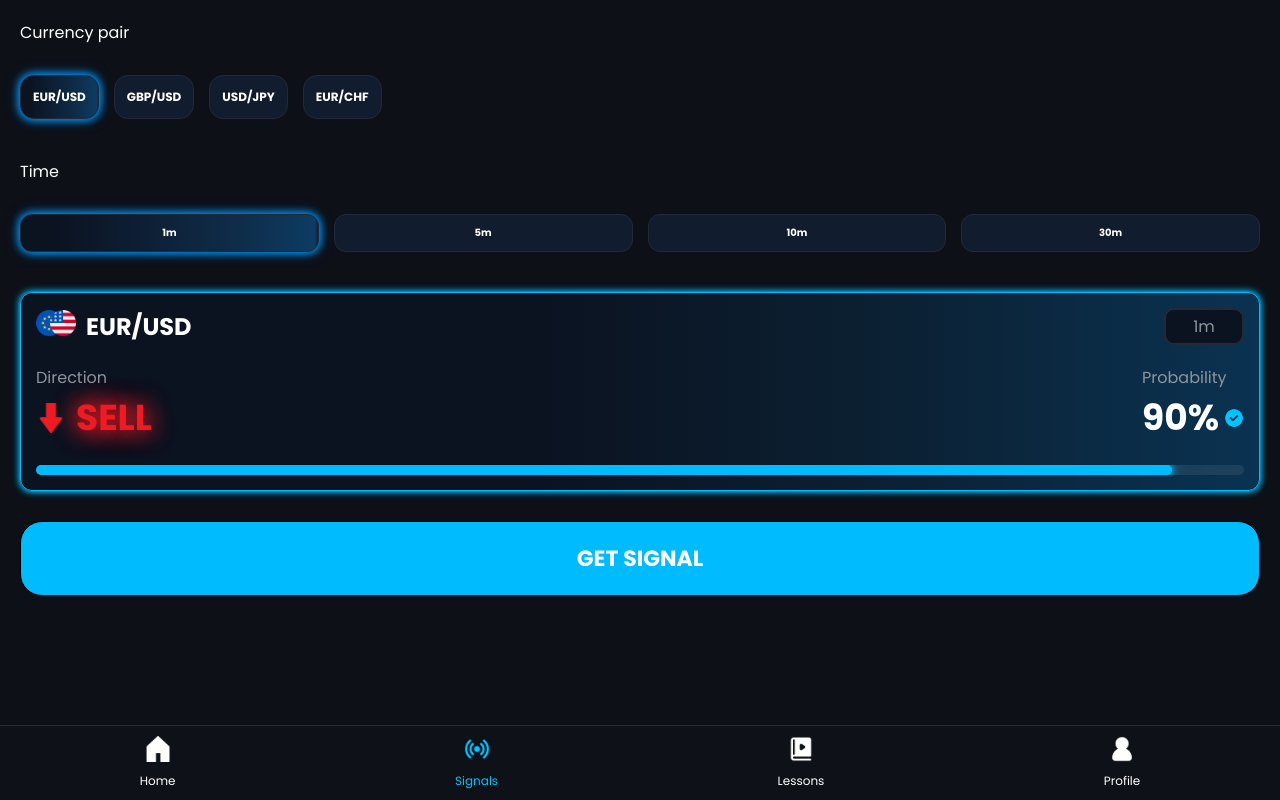
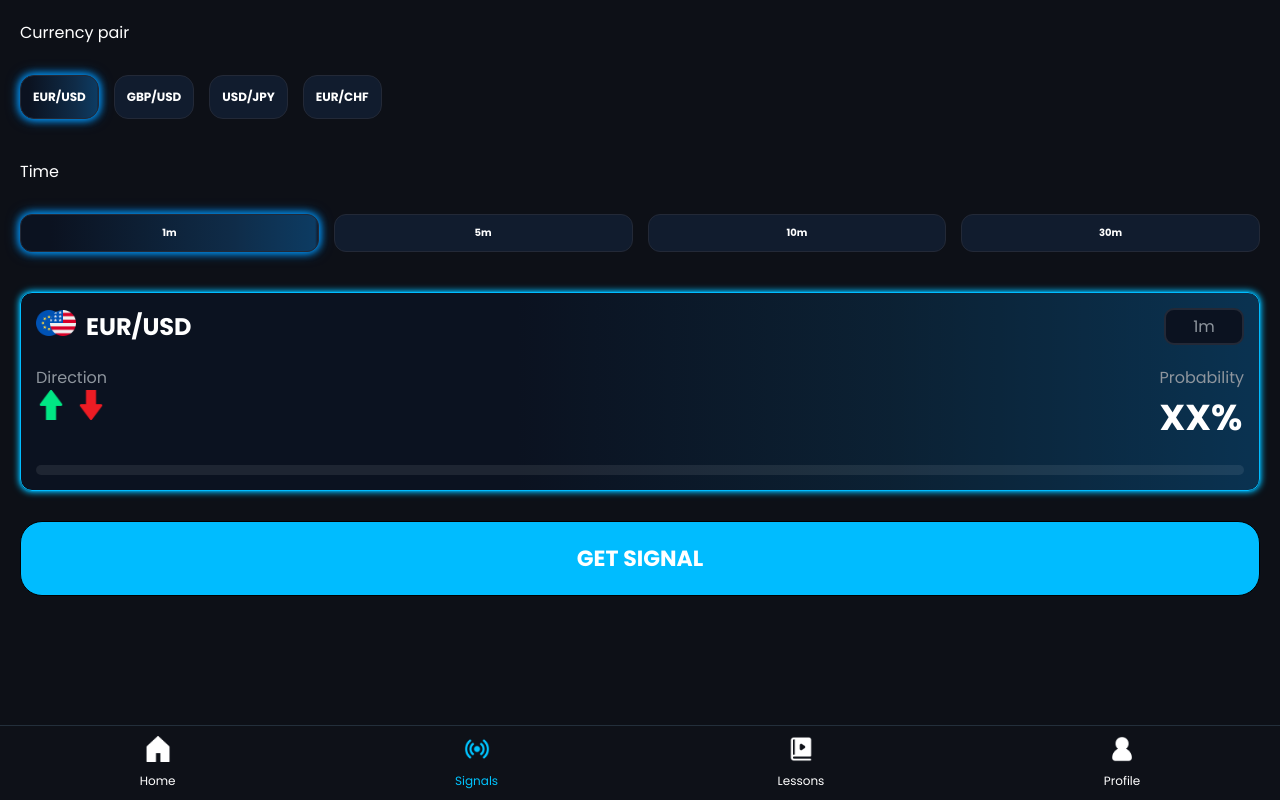
Before and after one commit to KISLY74/ClientAcademy, a React (Vite) app: page /signals in a window 1280 px wide. Built offline with nearby package versions, Linux system fonts and the light colour scheme.

Commit message:
fix change progress and addition default interface signal getting

```diff
--- a/src/pages/Signals/Signals.jsx
+++ b/src/pages/Signals/Signals.jsx
@@ -5,7 +5,7 @@ import "./Signals.scss"
 export default function Signals() {
     const [time, setTime] = useState('1m')
     const [pair, setPair] = useState('EUR/USD')
-    const [signal, setSignal] = useState({ direction: false, prob: 90 })
+    const [signal, setSignal] = useState({ direction: null, prob: "XX" })
 
     const [access, setAccess] = useState(false);
     const [isWait, setIsWait] = useState(false);
@@ -65,23 +65,28 @@ export default function Signals() {
                     <div className="signal-middle">
                         <div className="left">
                             <p>Direction</p>
-                            <div className="left-res">
-                                <img src={`/images/${signal.direction ? "buy" : "sell"}.png`} alt="" />
-                                {signal.direction ? <p className="buy">BUY</p> : <p className="sell">SELL</p>}
+                            {signal.prob === "XX" ? <div className="left-res">
+                                <img src={`/images/buy.png`} alt="" />
+                                <img src={`/images/sell.png`} alt="" />
                             </div>
+                                : <div className="left-res">
+                                    <img src={`/images/${signal.direction ? "buy" : "sell"}.png`} alt="" />
+                                    {signal.direction ? <p className="buy">BUY</p> : <p className="sell">SELL</p>}
+                                </div>}
                         </div>
                         <div className="right">
                             <p>Probability</p>
                             <div className="right-res">
                                 <p>{signal.prob}%</p>
-                                <img src="/images/checkmark.png" alt="" />
+                                {signal.prob !== "XX" ? <img src="/images/checkmark.png" alt="" /> : ""}
                             </div>
                         </div>
                     </div>
 
                     <div className="signal-footer">
                         <div className="progress">
-                            <div className="progress-fill" style={{ width: "94%" }}></div>
+                            {/* {signal.prob === "XX" ? "0%" : signal.prob + "%"} */}
+                            <div className="progress-fill" style={{ width: `${signal.prob === "XX" ? "0%" : signal.prob + "%"}` }}></div>
                         </div>
                     </div>
                 </div> : <div className="signal-container wait">
```
